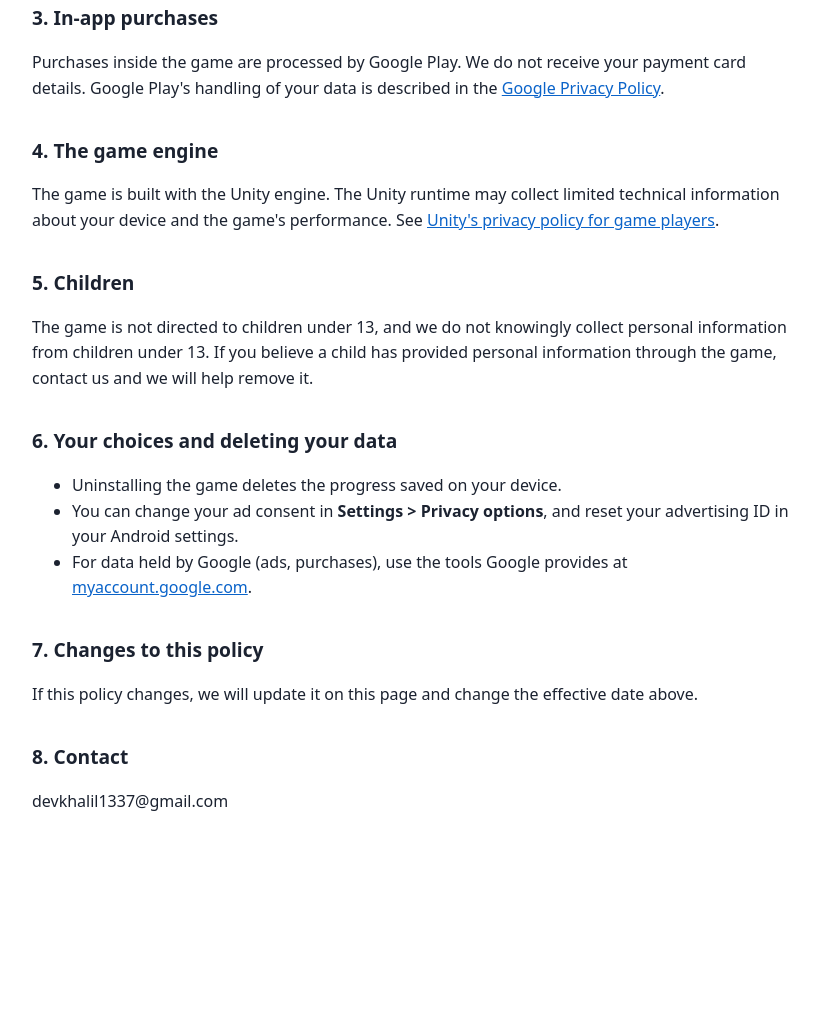
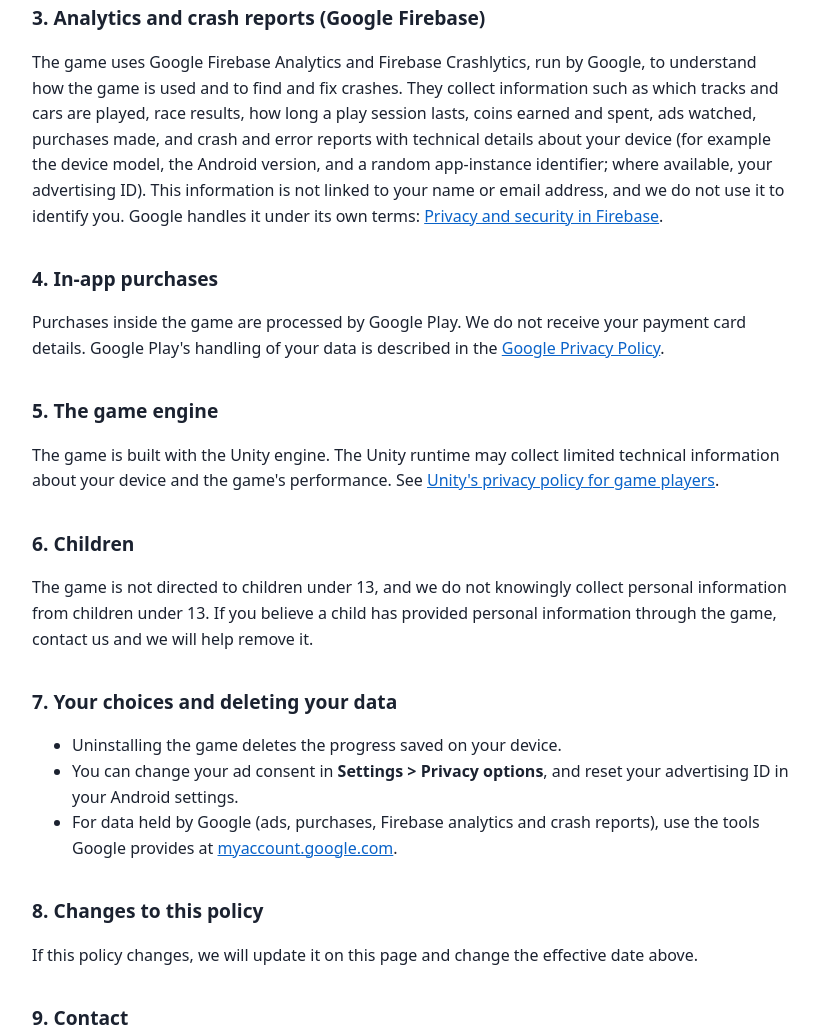
Before and after one commit to devkhalil1337/zephra-privacy, a plain HTML site: page index.html in a window 1280 px wide. Shown: the part 756-1792 px from the top of the page, without its empty margins (228-1047 px from the left). Before the commit the page ends 1635 px from the top, so only its background shows below. Drawn offline with Linux system fonts and the light colour scheme.

Commit message:
Privacy policy: add Firebase Analytics and Crashlytics (new section 3), effective 27 Nov 2026
Co-Authored-By: Claude Sonnet 5.5 <noreply@anthropic.com>

```diff
--- a/index.html
+++ b/index.html
@@ -16,7 +16,7 @@
 <body>
 <!-- Fill in the two [ ] placeholders before publishing. -->
 <h1>Zephra: Drift Car Racing Game - Privacy Policy</h1>
-<p class="meta">Effective date: 24 November 2026</p>
+<p class="meta">Effective date: 27 November 2026</p>
 
 <p>This policy explains what information the mobile game <strong>Zephra: Drift Car Racing Game</strong> ("the game", "we", "us"), made by Khalil, uses, and why. If you have a question, contact us at devkhalil1337@gmail.com.</p>
 
@@ -27,26 +27,29 @@
 <p>The game shows ads through Google AdMob, which is run by Google. To show ads, measure them and prevent fraud, Google may collect information from your device, such as your device's advertising ID, IP address, device and operating-system details, and how you interact with ads. Google handles this information under its own policy: <a href="https://policies.google.com/technologies/partner-sites">How Google uses information from sites or apps that use its services</a>.</p>
 <p>If you are in the European Economic Area, the United Kingdom or Switzerland, the game asks for your consent with Google's consent form before personalised ads are shown. You can change your choice at any time from <strong>Settings &gt; Privacy options</strong> in the game. You can also reset or delete your advertising ID, or opt out of ad personalisation, in your Android settings.</p>
 
-<h2>3. In-app purchases</h2>
+<h2>3. Analytics and crash reports (Google Firebase)</h2>
+<p>The game uses Google Firebase Analytics and Firebase Crashlytics, run by Google, to understand how the game is used and to find and fix crashes. They collect information such as which tracks and cars are played, race results, how long a play session lasts, coins earned and spent, ads watched, purchases made, and crash and error reports with technical details about your device (for example the device model, the Android version, and a random app-instance identifier; where available, your advertising ID). This information is not linked to your name or email address, and we do not use it to identify you. Google handles it under its own terms: <a href="https://firebase.google.com/support/privacy">Privacy and security in Firebase</a>.</p>
+
+<h2>4. In-app purchases</h2>
 <p>Purchases inside the game are processed by Google Play. We do not receive your payment card details. Google Play's handling of your data is described in the <a href="https://policies.google.com/privacy">Google Privacy Policy</a>.</p>
 
-<h2>4. The game engine</h2>
+<h2>5. The game engine</h2>
 <p>The game is built with the Unity engine. The Unity runtime may collect limited technical information about your device and the game's performance. See <a href="https://unity.com/legal/game-player-and-app-user-privacy-policy">Unity's privacy policy for game players</a>.</p>
 
-<h2>5. Children</h2>
+<h2>6. Children</h2>
 <p>The game is not directed to children under 13, and we do not knowingly collect personal information from children under 13. If you believe a child has provided personal information through the game, contact us and we will help remove it.</p>
 
-<h2>6. Your choices and deleting your data</h2>
+<h2>7. Your choices and deleting your data</h2>
 <ul>
   <li>Uninstalling the game deletes the progress saved on your device.</li>
   <li>You can change your ad consent in <strong>Settings &gt; Privacy options</strong>, and reset your advertising ID in your Android settings.</li>
-  <li>For data held by Google (ads, purchases), use the tools Google provides at <a href="https://myaccount.google.com/">myaccount.google.com</a>.</li>
+  <li>For data held by Google (ads, purchases, Firebase analytics and crash reports), use the tools Google provides at <a href="https://myaccount.google.com/">myaccount.google.com</a>.</li>
 </ul>
 
-<h2>7. Changes to this policy</h2>
+<h2>8. Changes to this policy</h2>
 <p>If this policy changes, we will update it on this page and change the effective date above.</p>
 
-<h2>8. Contact</h2>
+<h2>9. Contact</h2>
 <p>devkhalil1337@gmail.com</p>
 </body>
 </html>
```
